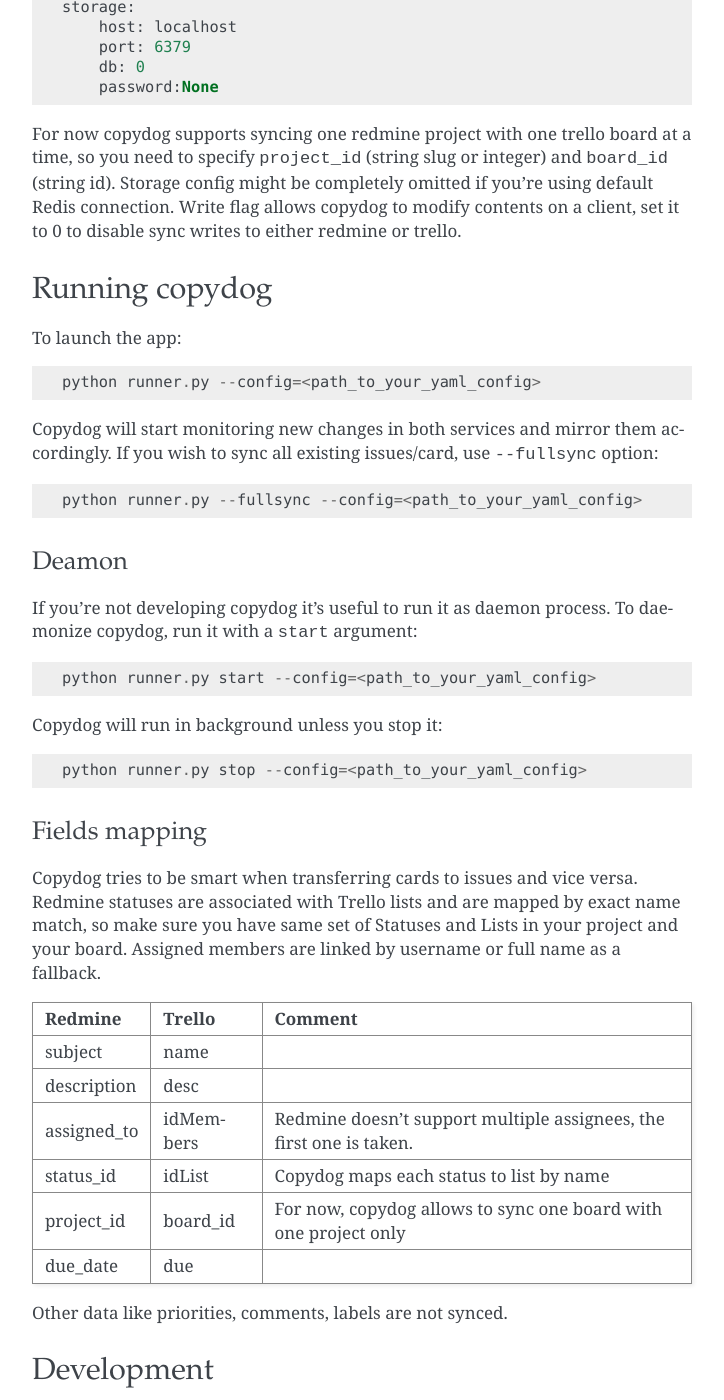
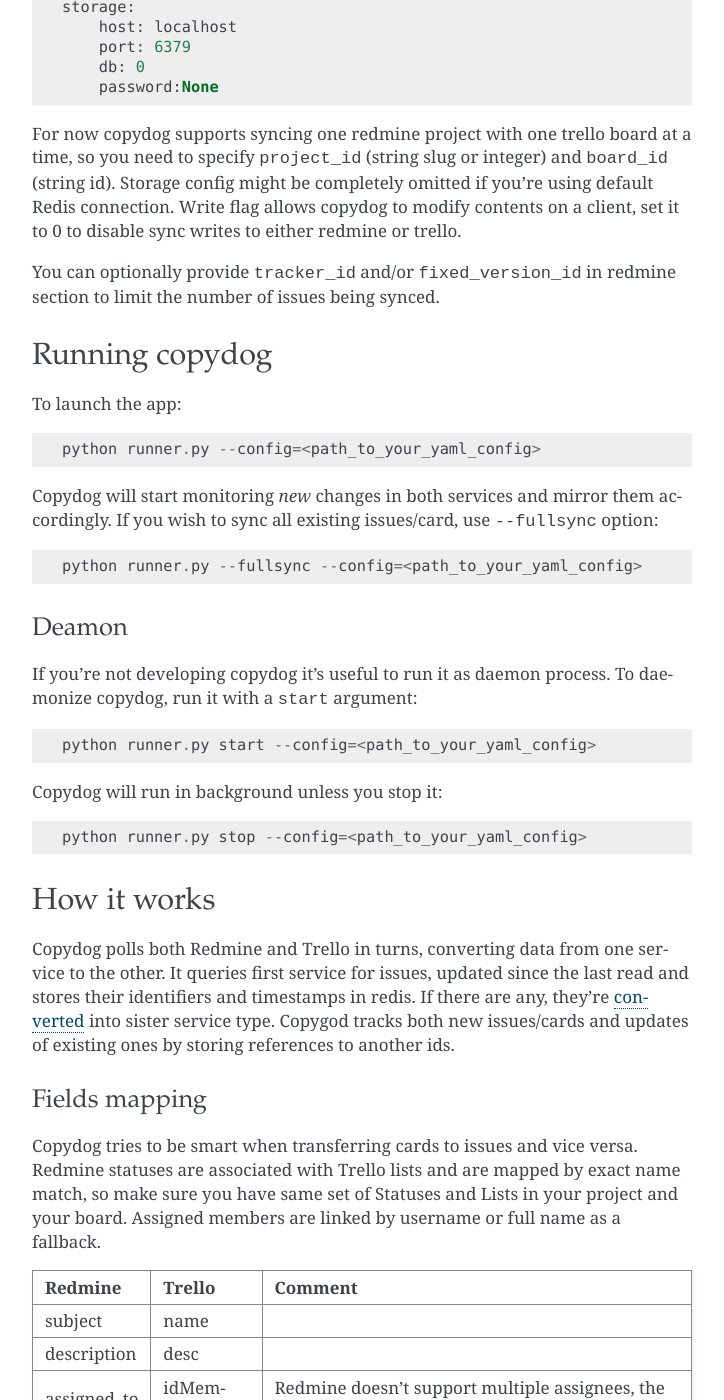
Before and after one commit to coagulant/copydog, a Sphinx documentation site: the page built from docs/index.rst, in a window 1280 px wide and 1400 px high, scrolled down 1394 px. Shown: the whole window, without its empty margins (388-1112 px from the left). Built offline with Sphinx 7.4.7, drawn with Linux system fonts in a browser that asks for light colours; pages that are not in the unit, such as notebooks, are missing from menus; some of the changed text lies outside the part shown.

Commit message:
Howitworks docs and runner docs updated

```diff
--- a/docs/index.rst
+++ b/docs/index.rst
@@ -15,7 +15,7 @@
 ============
 
 Git clone the repo https://github.com/coagulant/copydog.git
-You also need a redis instance to store intermediate results of syncronization.
+You also need a Redis instance to store intermediate results of syncronization.
 
 Configuration
 =============
@@ -72,13 +72,16 @@
 Write flag allows copydog to modify contents on a client, set it to 0
 to disable sync writes to either redmine or trello.
 
+You can optionally provide ``tracker_id`` and/or ``fixed_version_id`` in redmine
+section to limit the number of issues being synced.
+
 Running copydog
 ===============
 To launch the app::
 
     python runner.py --config=<path_to_your_yaml_config>
 
-Copydog will start monitoring new changes in both services and mirror them accordingly.
+Copydog will start monitoring `new` changes in both services and mirror them accordingly.
 If you wish to sync all existing issues/card, use ``--fullsync`` option::
 
     python runner.py --fullsync --config=<path_to_your_yaml_config>
@@ -94,6 +97,15 @@
 
     python runner.py stop --config=<path_to_your_yaml_config>
 
+How it works
+============
+Copydog polls both Redmine and Trello in turns, converting data from one service to
+the other. It queries first service for issues, updated since the last read and stores
+their identifiers and timestamps in redis. If there are any, they're converted_ into
+sister service type. Copygod tracks both new issues/cards and updates of existing ones
+by storing references to another ids.
+
+.. _converted:
 
 Fields mapping
 ^^^^^^^^^^^^^^
```
Also changed, not shown: other parts of docs/index.rst (+1 -1 lines).
